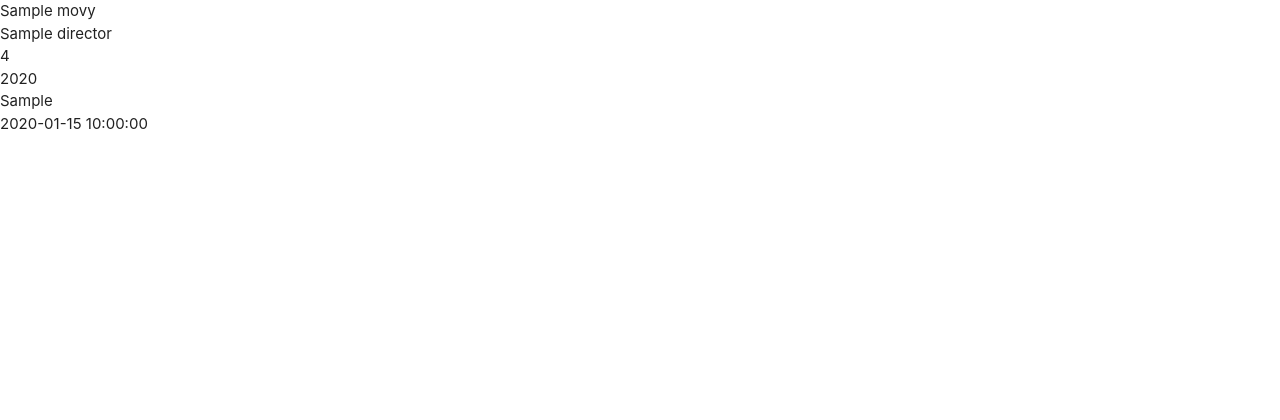
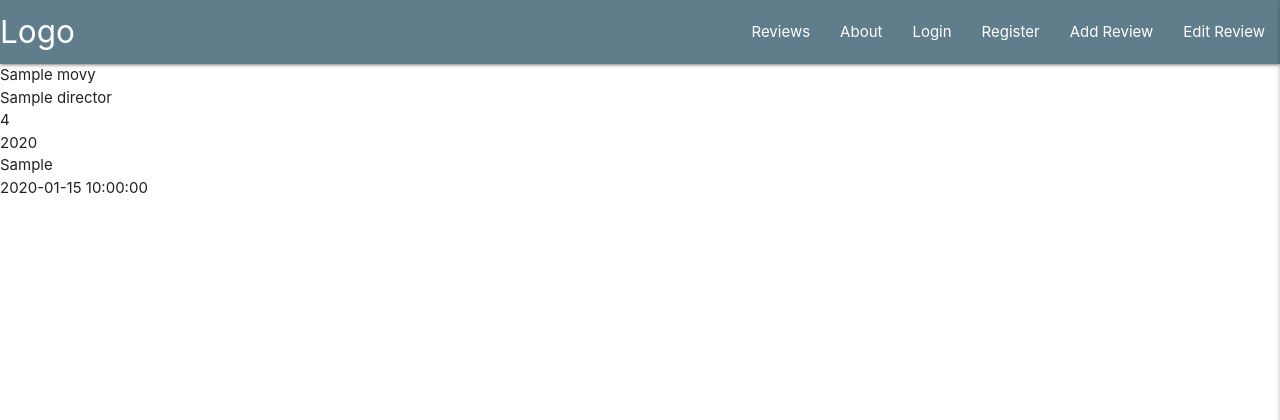
Before and after one commit to Code-Institute-Submissions/movie-db-ms3, a Flask app: page / in a window 1280 px wide. Shown: the top 420 px of the page. Run offline with Flask 2, Linux system fonts and the light colour scheme; a database or web service that is not in the repository returns one stand-in record (values such as "Sample title"); some libraries are stand-ins or nearby versions.

Commit message:
add navbar

```diff
--- a/static/script.js
+++ b/static/script.js
@@ -0,0 +1,4 @@
+document.addEventListener('DOMContentLoaded', function () {
+    let sidenavs = document.querySelectorAll(".sidenav");
+    let sidenavsInstance = M.Sidenav.init(sidenavs, {edge: "right"});
+})
--- a/templates/base.html
+++ b/templates/base.html
@@ -4,18 +4,48 @@
     <meta charset="UTF-8">
     <meta name="viewport" content="width=device-width, initial-scale=1.0">
     <link rel="stylesheet" href="https://cdnjs.cloudflare.com/ajax/libs/materialize/1.0.0/css/materialize.min.css" type="text/css">
+    <link rel="stylesheet" href="https://cdnjs.cloudflare.com/ajax/libs/font-awesome/5.15.2/css/all.min.css"
+        integrity="sha512-HK5fgLBL+xu6dm/Ii3z4xhlSUyZgTT9tuc/hSrtw6uzJOvgRr2a9jyxxT1ely+B+xFAmJKVSTbpM/CuL7qxO8w==" crossorigin="anonymous" typ="text/css"/>
     <link rel="stylesheet" href="{{url_for('static', filename='style.css')}}" type="text/css">
     {% block styles %}
     {% endblock %}
     <title>Movie Rating</title>
 </head>
 <body>
+    <header>
+<!-- top navbar -->
+        <nav class="blue-grey">
+            <div class="nav-wrapper">
+            <a href="#!" class="brand-logo">Logo</a>
+            <a href="#" data-target="mobile-demo" class="sidenav-trigger"><i class="material-icons">menu</i></a>
+                <ul class="right hide-on-med-and-down">
+                    <li><a href="#">Reviews</a></li>
+                    <li><a href="#">About</a></li>
+                    <li><a href="#">Login</a></li>
+                    <li><a href="#">Register</a></li>
+                    <li><a href="#">Add Review</a></li>
+                    <li><a href="#">Edit Review</a></li>
+                </ul>
+            </div>
+        </nav>
+<!-- collapsible mobile nav -->
+  <ul class="sidenav" id="mobile-demo">
+    <li><a href="#">Reviews</a></li>
+    <li><a href="#">About</a></li>
+    <li><a href="#">Login</a></li>
+    <li><a href="#">Register</a></li>
+    <li><a href="#">Add Review</a></li>
+    <li><a href="#">Edit Review</a></li>
+  </ul>
 
+    </header>
     {% block content %}
     {% endblock %}
 
+    <script src="https://code.jquery.com/jquery-3.5.1.min.js"
+        integrity="sha256-9/aliU8dGd2tb6OSsuzixeV4y/faTqgFtohetphbbj0=" crossorigin="anonymous"></script>
     <script src="https://cdnjs.cloudflare.com/ajax/libs/materialize/1.0.0/js/materialize.min.js"></script>
-    <script src="{{ url_for('static', filename='js/script.js') }}"></script>
+    <script src="{{ url_for('static', filename='script.js') }}"></script>
     {% block scripts %}
     {% endblock %}
 </body>
```
